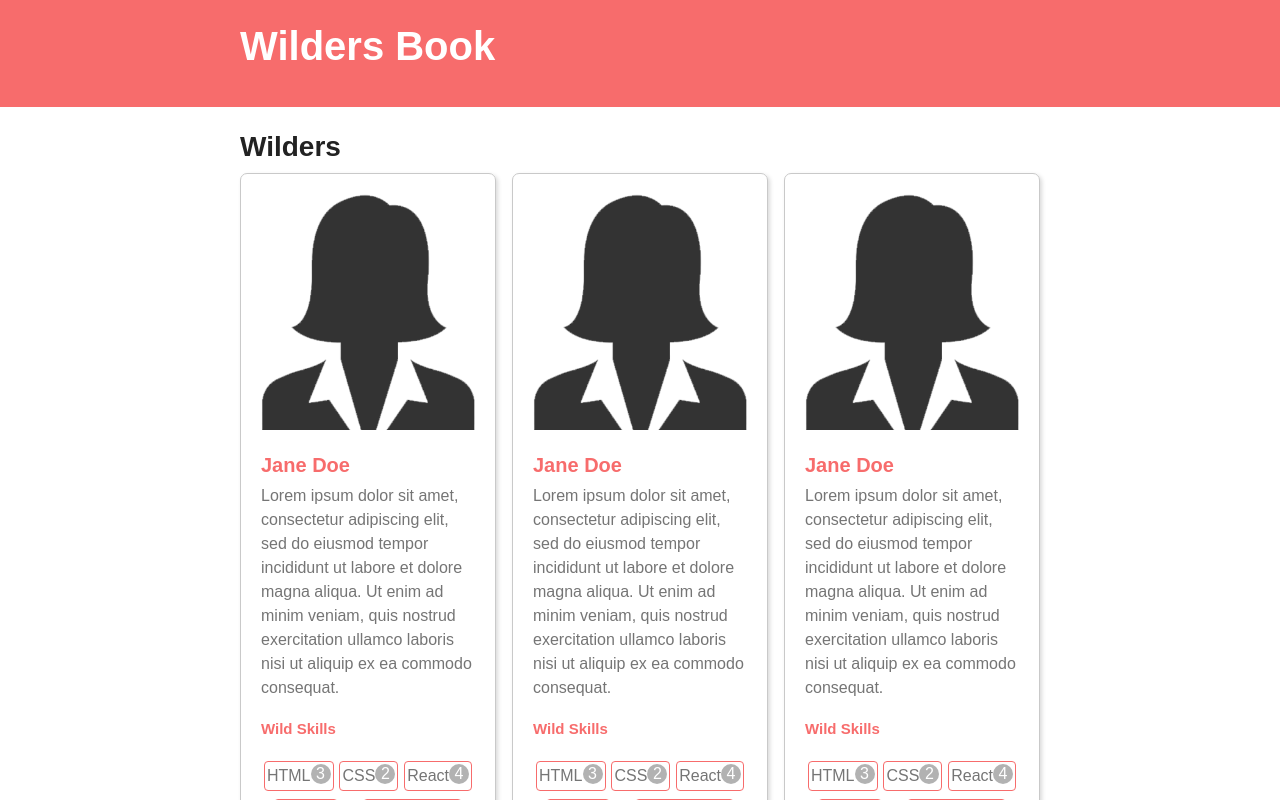
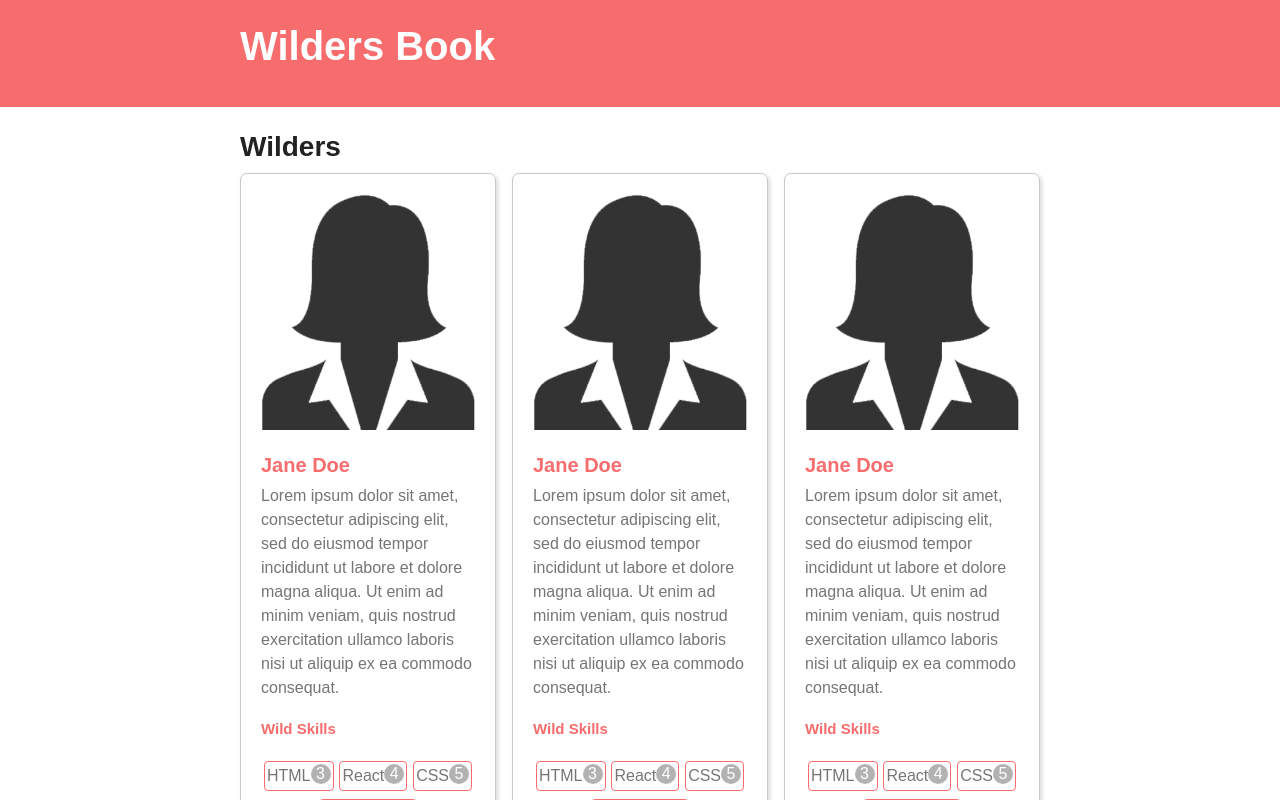
Before and after one commit to karimmakhloufi/wcs-react-form, a React (Create React App) app: page / in a window 1280 px wide. Shown: the top 800 px of the page. Built offline with nearby package versions, Linux system fonts and the light colour scheme.

Commit message:
Step 6 - Components list

```diff
--- a/src/Wilder.js
+++ b/src/Wilder.js
@@ -2,6 +2,13 @@ import React from "react";
 
 import blank_profile from "./blank-profile-picture-female.png";
 import Skill from "./Skill";
+
+const skills = [
+  { name: "HTML", votes: 3 },
+  { name: "React", votes: 4 },
+  { name: "CSS", votes: 5 },
+  { name: "Typescript", votes: 3 },
+];
 
 function Wilder() {
   return (
@@ -16,11 +23,9 @@ function Wilder() {
       </p>
       <h4>Wild Skills</h4>
       <ul className="skills">
-        <Skill name="HTML" votes={3} />
-        <Skill name="CSS" votes={2} />
-        <Skill name="React" votes={4} />
-        <Skill name="Node" votes={7} />
-        <Skill name="Typescript" votes={2} />
+        {skills.map((skill) => (
+          <Skill key={skill.name} {...skill} />
+        ))}
       </ul>
     </article>
   );
```
Also changed, not shown: 1 other file (tests, documents, lock files or other folders).
